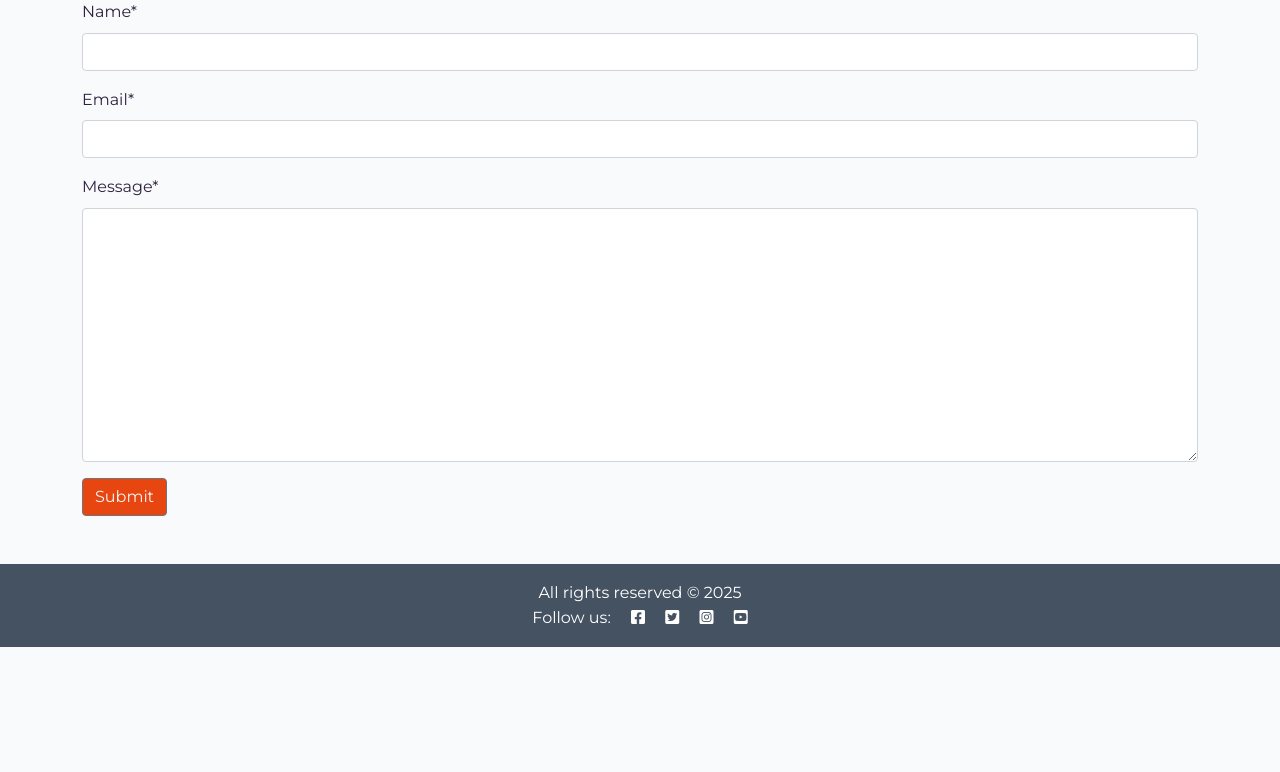
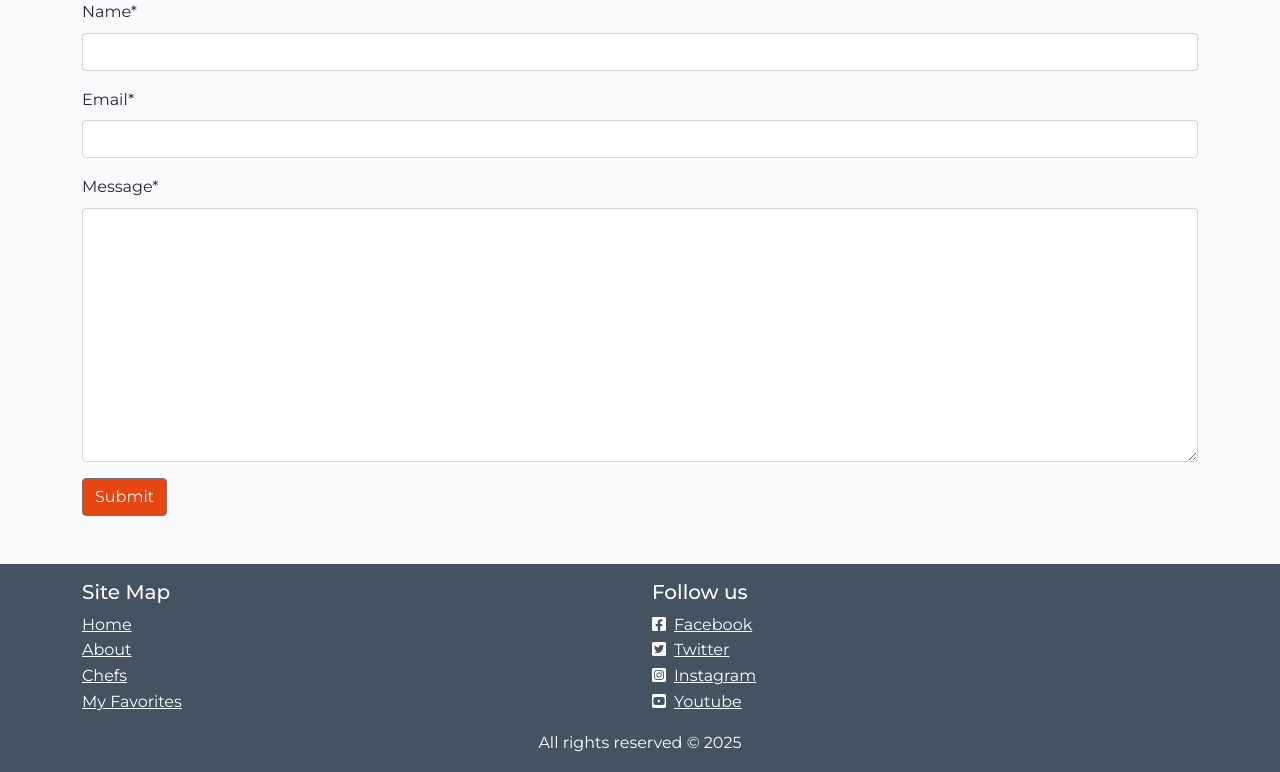
Before and after one commit to gerasoa/MyRecipeBook, a Django app: page /about/ in a window 1280 px wide. Shown: the part 175-947 px from the top of the page. Before the commit the page ends 822 px from the top, so only its background shows below. Run offline with Django 4.2, Linux system fonts and the light colour scheme; data that the repository does not hold is empty; some libraries are stand-ins or nearby versions.

Commit message:
Update README and base template; add technologies used section, enhance footer with site map and social links

```diff
--- a/templates/base.html
+++ b/templates/base.html
@@ -154,17 +154,62 @@
 
     <!-- Footer -->
     <footer class="footer mt-auto py-3 dark-bg">
+        <div class="container">
+            <div class="row justify-content-between">
+                <div class="col-md-6">
+                    <h5 class="text-white">Site Map</h5>
+                    <ul class="list-unstyled text-white">
+                        <li><a href="{% url 'home' %}" class="text-white">Home</a></li>
+                        <li><a href="{% url 'about' %}" class="text-white">About</a></li>
+                        <li><a href="{% url 'chef_list' %}" class="text-white">Chefs</a></li>
+                        <li><a href="{% url 'favorite_recipes' %}" class="text-white">My Favorites</a></li>
+                    </ul>
+                </div>
+                <div class="col-md-6">
+                    <h5 class="text-white">Follow us</h5>
+                    <ul class="list-unstyled text-white">
+                        <li><a href="https://www.facebook.com" class="text-white"><i class="fab fa-facebook-square me-2"></i>Facebook</a></li>
+                        <li><a href="https://www.twitter.com" class="text-white"><i class="fab fa-twitter-square me-2"></i>Twitter</a></li>
+                        <li><a href="https://www.instagram.com" class="text-white"><i class="fab fa-instagram-square me-2"></i>Instagram</a></li>
+                        <li><a href="https://www.youtube.com" class="text-white"><i class="fab fa-youtube-square me-2"></i>Youtube</a></li>
+                    </ul>
+                </div>
+            </div>
+            <p class="m-0 text-center text-white">
+                {% block copyright %}
+                    All rights reserved &copy; 2025
+                {% endblock copyright %}
+            </p>
+        </div>
+    </footer>
+
+
+
+    <!-- <footer class="footer mt-auto py-3 dark-bg">
+        <div class="container">
+            <div class="row">
+                <div class="col-md-4">
+                    <p class="m-0 text-center text-white">Follow us:</p>
+                    <ul class="list-unstyled text-white text-start"></ul>
+                    <li><i class="fab fa-facebook-square me-2"></i>Facebook</li>
+                    <li><i class="fab fa-twitter-square me-2"></i>Twitter</li>
+                    <li><i class="fab fa-instagram-square me-2"></i>Instagram</li>
+                    <li><i class="fab fa-youtube-square me-2"></i>Youtube</li>
+                </ul>
+                </div>
+            </div>
+        </div>
+
+
+
         <p class="m-0 text-center text-white">
-            {% block copyright %}
+            { % block copyright %}
                 All rights reserved &copy; 2025
-            {% endblock copyright %}
+            { %  endblock copyright %}
         </p>
-        <p class="m-0 text-center text-white">Follow us: <i class="fab fa-facebook-square ms-3"></i>
-            <i class="fab fa-twitter-square ms-3"></i>
-            <i class="fab fa-instagram-square ms-3"></i>
-            <i class="fab fa-youtube-square ms-3"></i>
-        </p>
-    </footer>
+
+
+    </footer> -->
 
     <script src="https://cdn.jsdelivr.net/npm/bootstrap@5.0.1/dist/js/bootstrap.bundle.min.js"
         integrity="sha384-gtEjrD/SeCtmISkJkNUaaKMoLD0//ElJ19smozuHV6z3Iehds+3Ulb9Bn9Plx0x4" crossorigin="anonymous">
```
Also changed, not shown: README.md.
